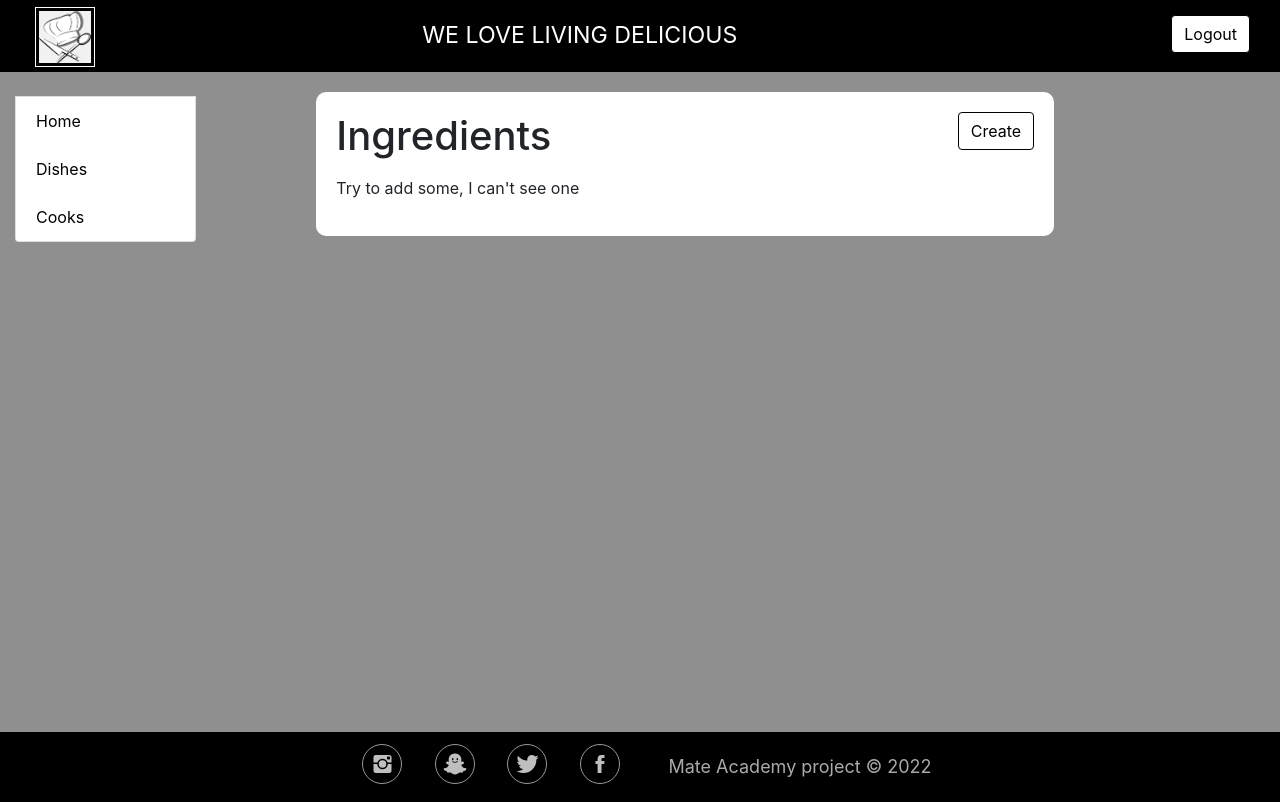
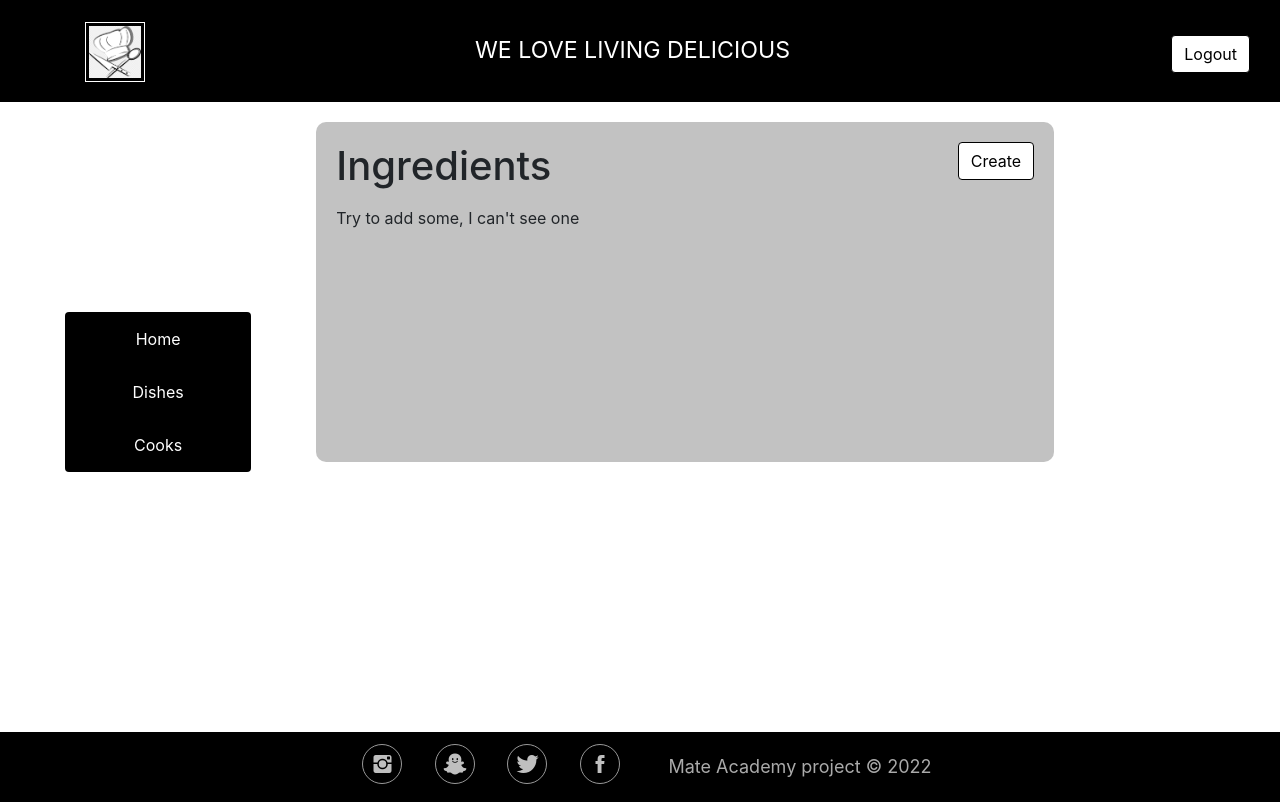
Before and after one commit to Kobsar703/restaurant_project, a Django app: page /ingredients/ in a window 1280 px wide. Run offline with Django 4.2, Linux system fonts and the light colour scheme; the visitor is signed in with stand-in values (Sample User, id 1); data that the repository does not hold is empty; some libraries are stand-ins or nearby versions.

Commit message:
Change style to sidebar, as well as position

```diff
--- a/static/css/styles.css
+++ b/static/css/styles.css
@@ -1,7 +1,7 @@
 body {
     margin: 0;
-    background-color: rgba(0,0,0,0.44);
-    --header-height: 70px;
+    background-color: rgba(0,0,0,0);
+    --header-height: 100px;
     --footer-height: 70px;
 }
 
@@ -9,6 +9,39 @@ body {
     background-color: white;
     color: black;
     border: 1px solid black;
+}
+
+.btn-login {
+    margin-top: 20px;
+}
+
+.sidebar-decor {
+    margin-top: 200px;
+    border-radius: 10px;
+}
+
+.list-group-item {
+    background-color: black;
+    padding: 4px;
+    margin: 0 40px;
+}
+
+.list-group-item:hover {
+    background-color: white;
+    color: black;
+
+}
+
+.list-group {
+    color: white;
+    text-align: center;
+    padding: 10px;
+}
+
+.list-group:hover {
+    color: black;
+    text-decoration: none;
+
 }
 
 .link-to-page {
@@ -70,7 +103,7 @@ body {
 
 .content {
     margin: 20px 0;
-    background-color: white;
+    background-color: rgba(0,0,0,0.24);
     border-radius: 10px;
     opacity: 1;
     padding: 20px;
@@ -86,8 +119,9 @@ body {
 }
 
 
+
 .section1 {
-    margin: 140px 100px;
+    margin: 140px 40px;
     padding: 40px 20px;
     border-radius: 10px;
     background-color: rgba(0,0,0,0.44) ;
@@ -96,7 +130,7 @@ body {
 }
 
 .container1 {
-    height: calc(95vh - var(--header-height) - var(--footer-height));
+    height: calc(100vh - var(--header-height) - var(--footer-height));
     background-image: url("../img/kitchen.jpg");
     backgroung-repeat: repeat;
     background-size: cover;
--- a/templates/base.html
+++ b/templates/base.html
@@ -24,16 +24,15 @@
   <main class="main">
     <div class="container-fluid">
       <div class="row">
-          <div class="col-sm-2">
+
+          <div class="col-sm-3">
 
               {% block sidebar %}
                   {% include "includes/sidebar.html" %}
               {% endblock %}
 
           </div>
-          <div class="col-sm-1 ">
 
-          </div>
           <div class="col-sm-7 content">
               {% block content %}{% endblock %}
           </div>
--- a/templates/includes/header.html
+++ b/templates/includes/header.html
@@ -1,15 +1,15 @@
 <header class="header">
     <div class="container-fluid">
       <div class="row">
-        <div class="col-sm-1">
+        <div class="col-sm-2">
           {% load static %}
           <img src="{% static 'img/logo_title.png' %}" width="60px" height="60px" class="logo" alt="Logo image in the header"/>
 
         </div>
-        <div class="col-sm-9">
+        <div class="col-sm-8">
           <span class="moto">WE LOVE LIVING DELICIOUS</span>
         </div>
-        <div class="col-sm-2">
+        <div class="col-sm-2 btn-login">
           {% if user.is_authenticated %}
             <a class="login btn btn-primary float-right" href="{% url 'logout'%}?next={{request.path}}">Logout</a>
           {% else %}
--- a/templates/includes/sidebar.html
+++ b/templates/includes/sidebar.html
@@ -1,4 +1,4 @@
-<ul class="sidebar-nav list-group">
+<ul class="sidebar-nav list-group sidebar-decor ">
 {#  {% if user.is_authenticated %}#}
 {#    <li class="list-group-item">User: <a href="{{ user.get_absolute_url }}">{{ user.get_username }}</a></li>#}
 {#    <li class="list-group-item"><a href="{% url 'logout'%}?next={{request.path}}">Logout</a></li>#}
@@ -6,9 +6,7 @@
 {#    <li class="list-group-item"><a href="{% url 'login'%}?next={{request.path}}">Login</a></li>#}
 {#  {% endif %}#}
 
-  <br>
-
-  <li class="list-group-item"><a href="{% url 'kitchen:index' %}">Home</a></li>
-  <li class="list-group-item"><a href="{% url 'kitchen:dish-list' %}">Dishes</a></li>
-  <li class="list-group-item"><a href="{% url 'kitchen:cook-list' %}">Cooks</a></li>
+  <li class="list-group-item"><a class="list-group" href="{% url 'kitchen:index' %}">Home</a></li>
+  <li class="list-group-item"><a class="list-group" href="{% url 'kitchen:dish-list' %}">Dishes</a></li>
+  <li class="list-group-item"><a class="list-group" href="{% url 'kitchen:cook-list' %}">Cooks</a></li>
 </ul>
--- a/templates/kitchen/ingredient_list.html
+++ b/templates/kitchen/ingredient_list.html
@@ -26,4 +26,9 @@
     {% else %}
     <p>Try to add some, I can't see one </p>
   {% endif %}
+
+  {% block pagination %}
+      {% include "includes/pagination.html" %}
+  {% endblock %}
+
 {% endblock %}
```
Also changed, not shown: templates/home.html (+5 -2 lines).
